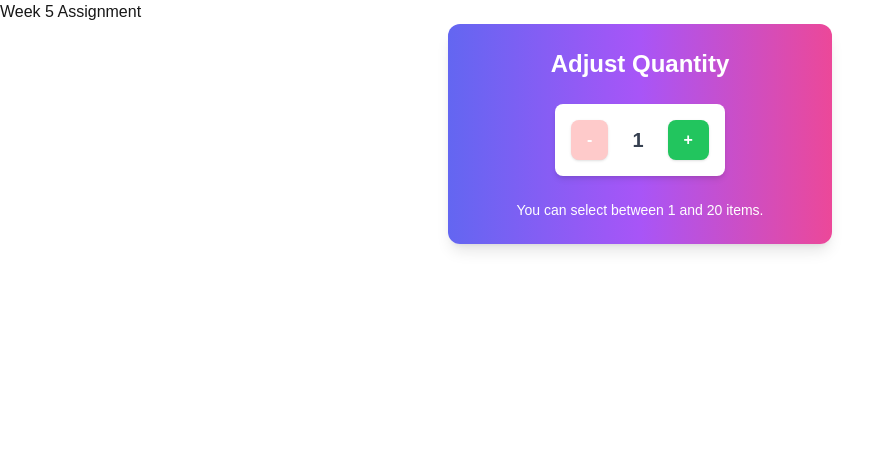
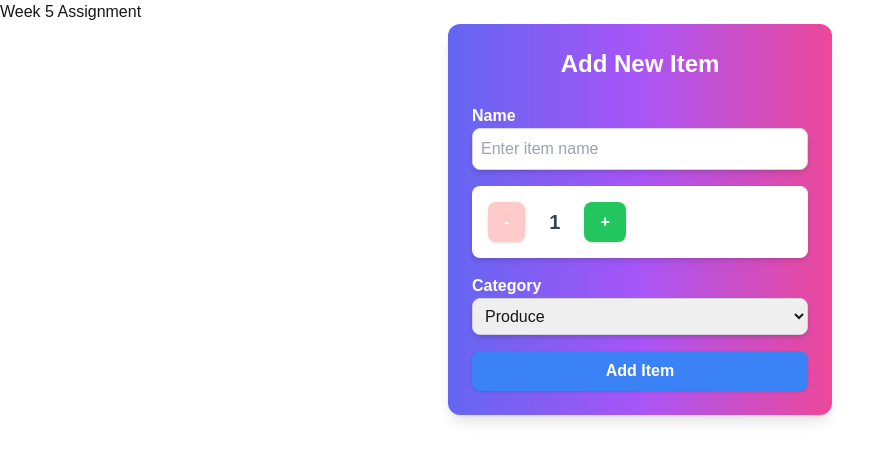
Before and after one commit to Bhavneet310/cprg306-assignments, a Next.js app: page /week-5 in a window 1280 px wide. Shown: the top 460 px of the page, without its empty margins (0-895 px from the left). Built offline with nearby package versions, Linux system fonts and the light colour scheme.

Commit message:
Update new-item.js

```diff
--- a/app/week-5/new-item.js
+++ b/app/week-5/new-item.js
@@ -3,8 +3,11 @@
 import { useState } from 'react';
 
 export default function NewItem() {
-  const [quantity, setQuantity] = useState(1);
+  const [name, setName] = useState(''); // State for the name field
+  const [quantity, setQuantity] = useState(1); // Quantity already implemented
+  const [category, setCategory] = useState('produce'); // State for the category field
 
+  // Increment and Decrement functions for Quantity (already completed in Week 4)
   const increment = () => {
     setQuantity(prev => Math.min(prev + 1, 20));
   };
@@ -13,11 +16,53 @@ export default function NewItem() {
     setQuantity(prev => Math.max(prev - 1, 1));
   };
 
+  // Form submission handler
+  const handleSubmit = (e) => {
+    e.preventDefault(); // Prevent default form submission
+
+    // Create item object
+    const item = {
+      name,
+      quantity,
+      category
+    };
+
+    // Log the item object to the console
+    console.log(item);
+
+    // Display alert with the current state values
+    alert(`Name: ${name}\nQuantity: ${quantity}\nCategory: ${category}`);
+
+    // Reset the form fields
+    setName('');
+    setQuantity(1);
+    setCategory('produce');
+  };
+
   return (
     <div className="p-6 max-w-sm mx-auto bg-gradient-to-r from-indigo-500 via-purple-500 to-pink-500 rounded-xl shadow-lg flex flex-col items-center space-y-6">
-      <h2 className="text-2xl font-bold text-white">Adjust Quantity</h2>
+      <h2 className="text-2xl font-bold text-white">Add New Item</h2>
+
+      {/* Form for Name, Quantity, and Category */}
+      <form onSubmit={handleSubmit} className="space-y-4 w-full">
+
+        {/* Name Input */}
+        <div className="flex flex-col">
+          <label className="text-white font-semibold">Name</label>
+          <input
+            type="text"
+            value={name}
+            onChange={(e) => setName(e.target.value)}
+            required
+            className="p-2 rounded-lg shadow-md border border-gray-300"
+            placeholder="Enter item name"
+          />
+        </div>
+
+        {/* Quantity Controls (from Week 4) */}
         <div className="flex items-center space-x-6 bg-white rounded-lg p-4 shadow-md">
           <button
+            type="button"
             onClick={decrement}
             className="px-4 py-2 bg-red-500 text-white font-semibold rounded-lg shadow hover:bg-red-400 transition duration-300 disabled:bg-red-200"
             disabled={quantity === 1}
@@ -26,6 +71,7 @@ export default function NewItem() {
           </button>
           <span className="text-xl font-bold text-gray-700">{quantity}</span>
           <button
+            type="button"
             onClick={increment}
             className="px-4 py-2 bg-green-500 text-white font-semibold rounded-lg shadow hover:bg-green-400 transition duration-300 disabled:bg-green-200"
             disabled={quantity === 20}
@@ -33,7 +79,37 @@ export default function NewItem() {
             +
           </button>
         </div>
-      <p className="text-sm text-white">You can select between 1 and 20 items.</p>
+
+        {/* Category Select */}
+        <div className="flex flex-col">
+          <label className="text-white font-semibold">Category</label>
+          <select
+            value={category}
+            onChange={(e) => setCategory(e.target.value)}
+            className="p-2 rounded-lg shadow-md border border-gray-300"
+          >
+            <option value="produce">Produce</option>
+            <option value="dairy">Dairy</option>
+            <option value="bakery">Bakery</option>
+            <option value="meat">Meat</option>
+            <option value="frozen-foods">Frozen Foods</option>
+            <option value="canned-goods">Canned Goods</option>
+            <option value="dry-goods">Dry Goods</option>
+            <option value="beverages">Beverages</option>
+            <option value="snacks">Snacks</option>
+            <option value="household">Household</option>
+            <option value="other">Other</option>
+          </select>
+        </div>
+
+        {/* Submit Button */}
+        <button
+          type="submit"
+          className="w-full bg-blue-500 text-white font-semibold py-2 rounded-lg shadow hover:bg-blue-400 transition duration-300"
+        >
+          Add Item
+        </button>
+      </form>
     </div>
   );
 }
```
Lines whose indentation alone changed are shown as unchanged.
